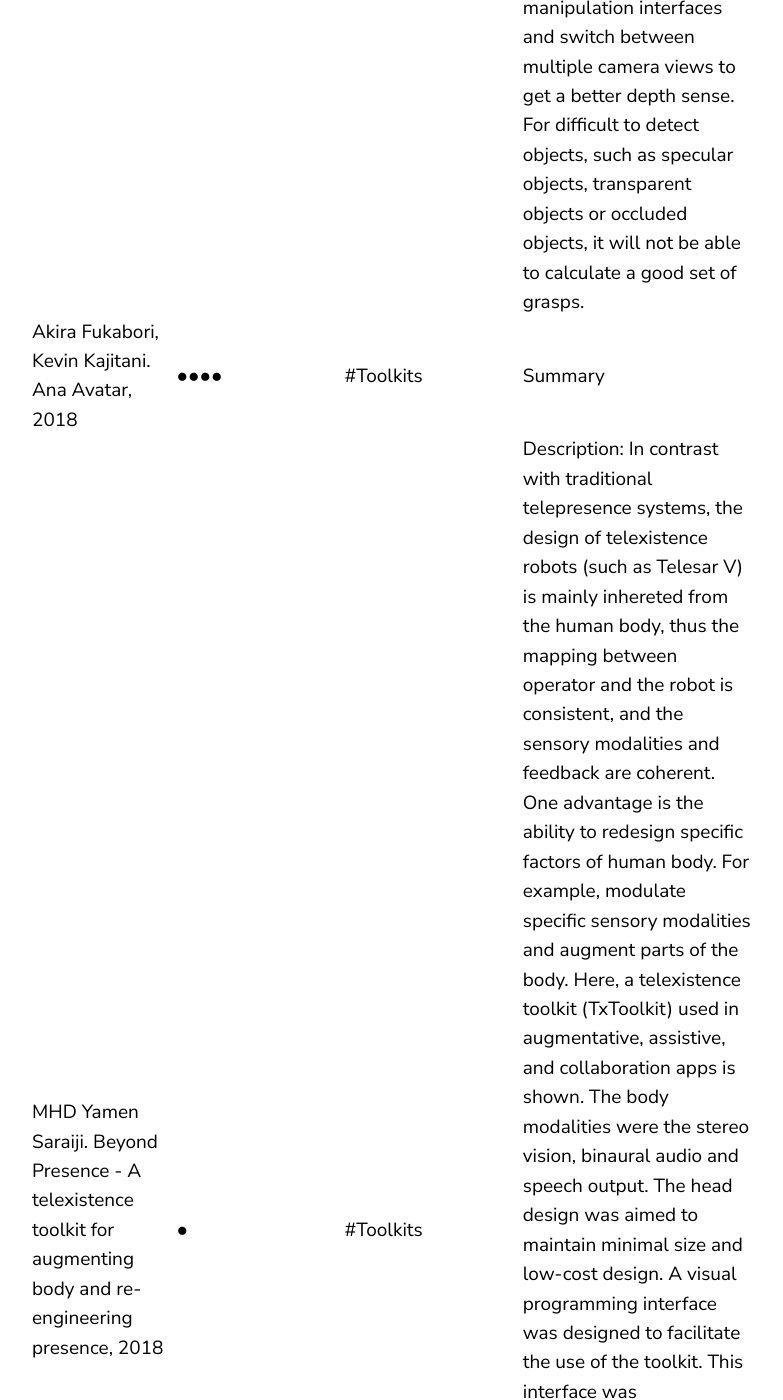
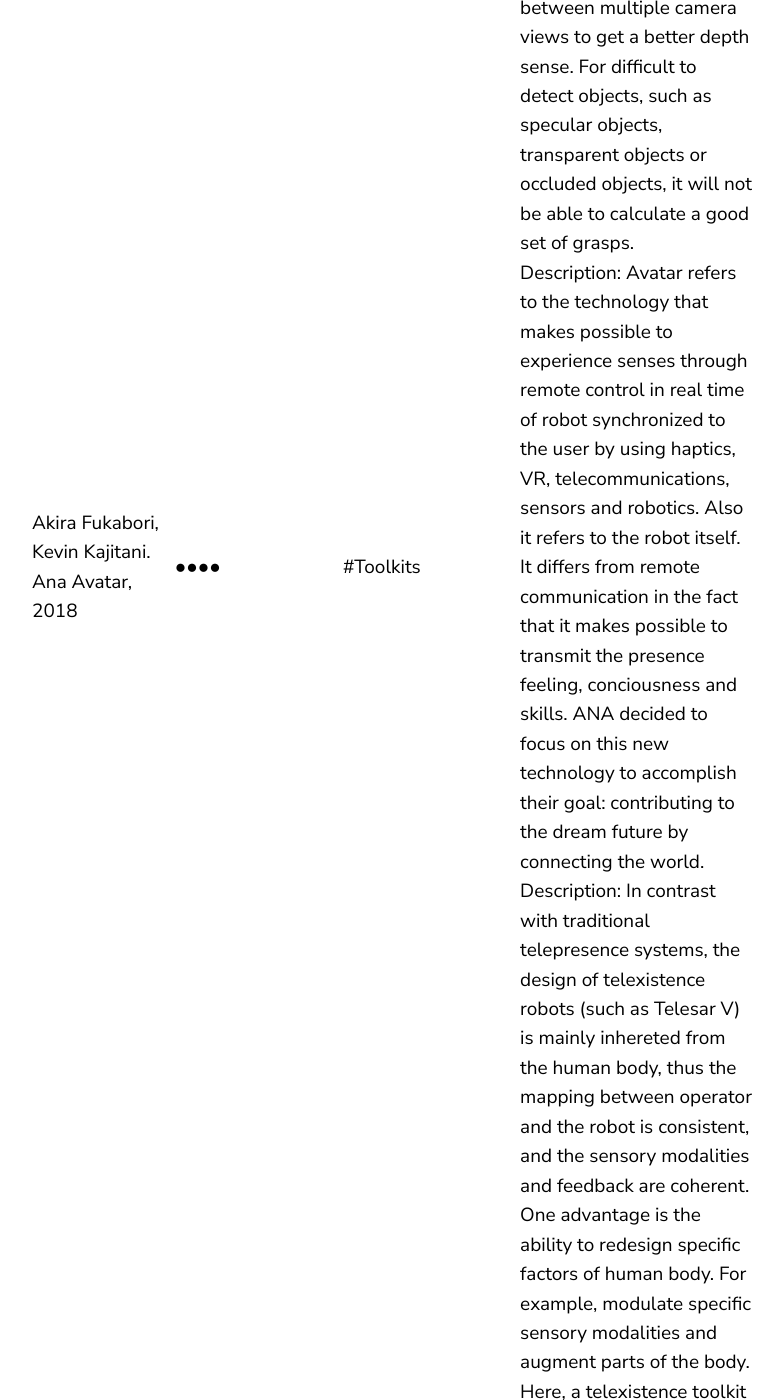
Before and after one commit to jluis9796/jluis9796.github.io, a Jekyll site: the page built from _posts/2020-05-24-telexistence.markdown, in a window 1280 px wide and 1400 px high, scrolled down 2835 px. Shown: the whole window, without its empty margins (68-851 px from the left). Built offline with Jekyll 4.4.1, drawn with Linux system fonts in a browser that asks for light colours.

Commit message:
Update 2020-05-24-telexistence.markdown

```diff
--- a/_posts/2020-05-24-telexistence.markdown
+++ b/_posts/2020-05-24-telexistence.markdown
@@ -64,7 +64,7 @@ failures and grasping errors, while significantly reducing the number of user in
     <td></td>
     <td></td>
     <td>#Toolkits</td>
-    <td>Summary</td>
+    <td>Description: Avatar refers to the technology that makes possible to experience senses through remote control in real time of robot synchronized to the user by using haptics, VR, telecommunications, sensors and robotics. Also it refers to the robot itself. It differs from remote communication in the fact that it makes possible to transmit the presence feeling, conciousness and skills. ANA decided to focus on this new technology to accomplish their goal: contributing to the dream future by connecting the world. </td>
     </tr>
     <tr>
     <td>MHD Yamen Saraiji. Beyond Presence - A telexistence toolkit for augmenting body and re-engineering presence, 2018</td>
```
